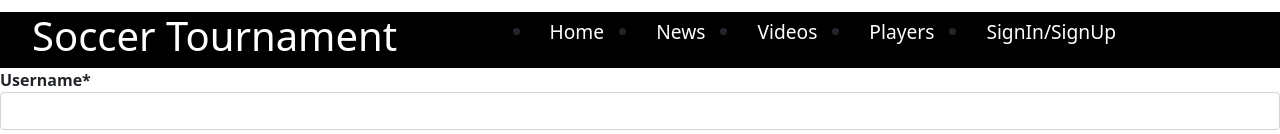
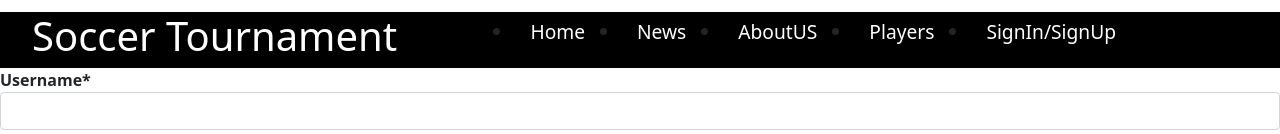
Before and after one commit to araghuw2/SER515-30-STORM-SoccerLeague, a React (Create React App) app in the folder SoccerTournamentFrontend/: page /login in a window 1280 px wide. Shown: the top 134 px of the page. Built offline with nearby package versions, Linux system fonts and the light colour scheme.

Commit message:
Save AboutUS changes

```diff
--- a/SoccerTournamentFrontend/src/App.js
+++ b/SoccerTournamentFrontend/src/App.js
@@ -9,6 +9,7 @@ import SignUp from "./components/SignUp";
 import "./App.css";
 import Footer from "./components/footer";
 import MyProfile from "./components/myProfile";
+import AboutUs from "./components/aboutUs";
 
 class App extends Component {
   render() {
@@ -20,11 +21,11 @@ class App extends Component {
             <Switch>
               <Route path="/home" component={Home} />
               <Route path="/news" component={News} />
-              <Route path="/video" component={Video} />
+              <Route path="/aboutus" component={AboutUs} />
               <Route path="/login" component={LoginForm} />
-              <Route path="/signup" component={SignUp}/>
-              <Route path="/myprofile" component={MyProfile}/>
-              <Route path="/signout" component={Home}/>
+              <Route path="/signup" component={SignUp} />
+              <Route path="/myprofile" component={MyProfile} />
+              <Route path="/signout" component={Home} />
             </Switch>
           </div>
           <Footer />
--- a/SoccerTournamentFrontend/src/actions/index.js
+++ b/SoccerTournamentFrontend/src/actions/index.js
@@ -1,20 +1,22 @@
-import axios from 'axios';
-import history from '../history'
+import axios from "axios";
+import history from "../history";
 
-export const signIn = formValues => async (dispatch, getState) => {
+export const signIn = (formValues) => async (dispatch, getState) => {
   try {
-        const response = await axios.post('http://localhost:8080/signin', {...formValues });
+    const response = await axios.post("http://localhost:8080/signin", {
+      ...formValues,
+    });
     if (response.status == 200) {
       dispatch({ type: "SIGN_IN", payload: response.data });
-            history.push('/home') //Redirect from Login Page to Home page after successful login
+      history.push("/home"); //Redirect from Login Page to Home page after successful login
     }
   } catch (error) {
     dispatch({ type: "SIGN_IN_ERROR" });
   }
-}
+};
 
 export const signOut = () => {
   return {
-        type: "SIGN_OUT"
+    type: "SIGN_OUT",
   };
 };
--- a/SoccerTournamentFrontend/src/components/menuItems.jsx
+++ b/SoccerTournamentFrontend/src/components/menuItems.jsx
@@ -12,8 +12,8 @@ export const menuItems = [
   },
 
   {
-    title: "Videos",
-    url: "/videos",
+    title: "AboutUS",
+    url: "/aboutus",
     cName: "nav-links",
   },
 
```
Lines whose indentation alone changed are shown as unchanged.
